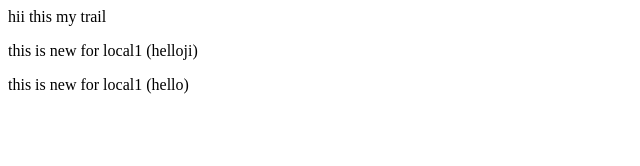
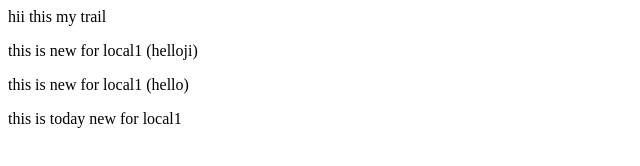
Before and after one commit to sickohasher/localrepos, a plain HTML site: page index.html in a window 1280 px wide. Shown: the whole page, without its empty margins (0-640 px from the left). Drawn offline with Linux system fonts and the light colour scheme.

Commit message:
new for local1

```diff
--- a/index.html
+++ b/index.html
@@ -3,3 +3,6 @@
 
 <p> this is new for local1 (helloji) </p>
 <p> this is new for local1 (hello) </p>
+
+
+<p> this is today new for local1</p>
```
